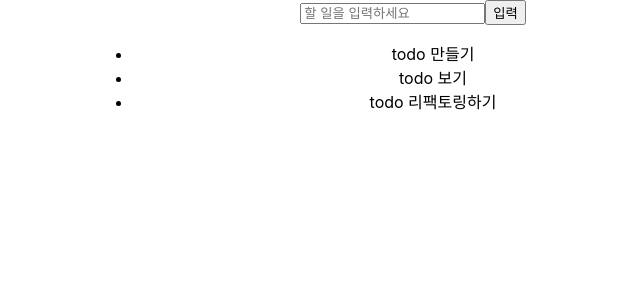
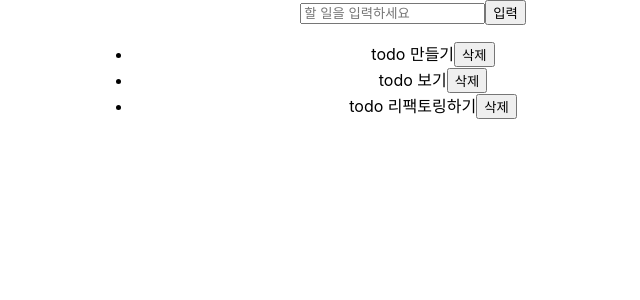
Before and after one commit to hsw824/react-todo, a React (Create React App) app: page / in a window 1280 px wide. Shown: the top 300 px of the page, without its empty margins (227-867 px from the left). Built offline with nearby package versions, Linux system fonts and the light colour scheme.

Commit message:
2번째 요구사항 반영(중복된거 잡는건 다른방법도 생각해보기)

```diff
--- a/src/components/Todo.tsx
+++ b/src/components/Todo.tsx
@@ -14,6 +14,11 @@ export default function Todos() {
   ]);
 
   const handleAddTodo = (newText: string) => {
+    const duplicatedTodo = todos.find((t) => t.text === newText);
+    if (duplicatedTodo) {
+      alert("할일이 중복됐습니다.");
+      return;
+    }
     setTodos((prev) => {
       return [
         ...prev,
@@ -25,10 +30,15 @@ export default function Todos() {
       ];
     });
   };
+
+  const handleFilterTodo = (filterId: number) => {
+    const filteredTodo = todos.filter((t) => t.id !== filterId);
+    setTodos(filteredTodo);
+  };
   return (
     <div className="todo-container">
       <TodoForm onAddTodo={handleAddTodo} />
-      <TodoList todos={todos} />
+      <TodoList todos={todos} onFiltered={handleFilterTodo} />
     </div>
   );
 }
--- a/src/components/TodoList.tsx
+++ b/src/components/TodoList.tsx
@@ -1,11 +1,22 @@
 import { TodoType } from "./Todo";
 
-export default function TodoList({ todos }: { todos: TodoType[] }) {
+export default function TodoList({
+  todos,
+  onFiltered,
+}: {
+  todos: TodoType[];
+  onFiltered: (filterId: number) => void;
+}) {
   return (
     <ul>
       {todos.length === 0
         ? "할일을 추가해주세요"
-        : todos.map((todo) => <li key={todo.id}>{todo.text}</li>)}
+        : todos.map((todo) => (
+            <li key={todo.id}>
+              {todo.text}
+              <button onClick={() => onFiltered(todo.id)}>삭제</button>
+            </li>
+          ))}
     </ul>
   );
 }
```
